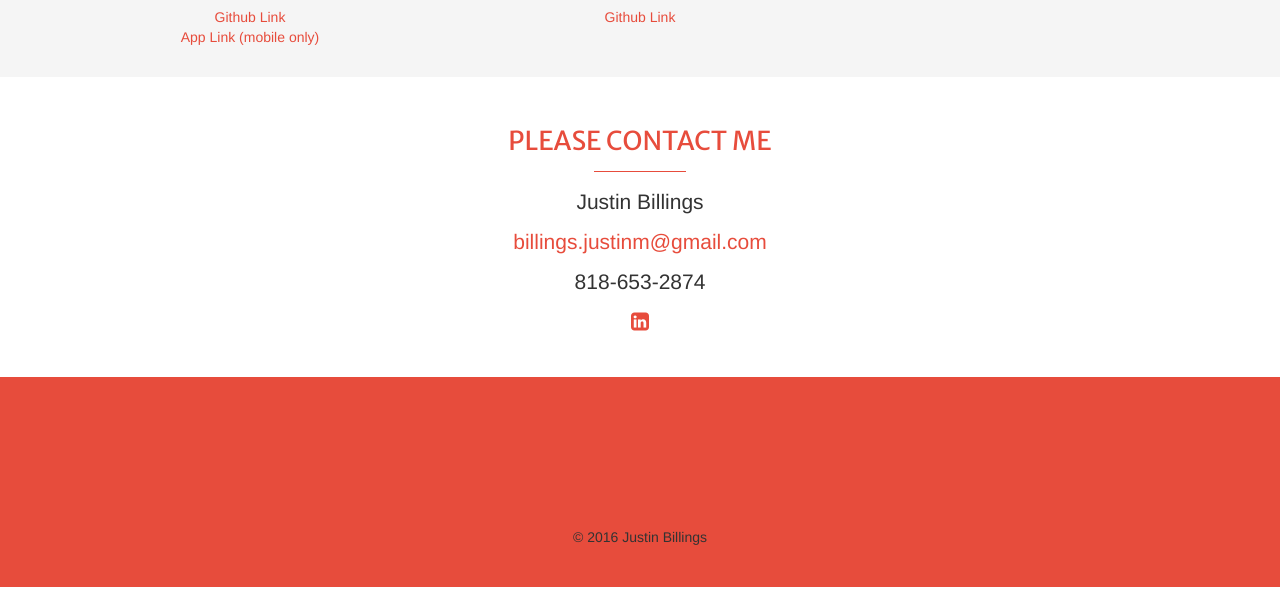
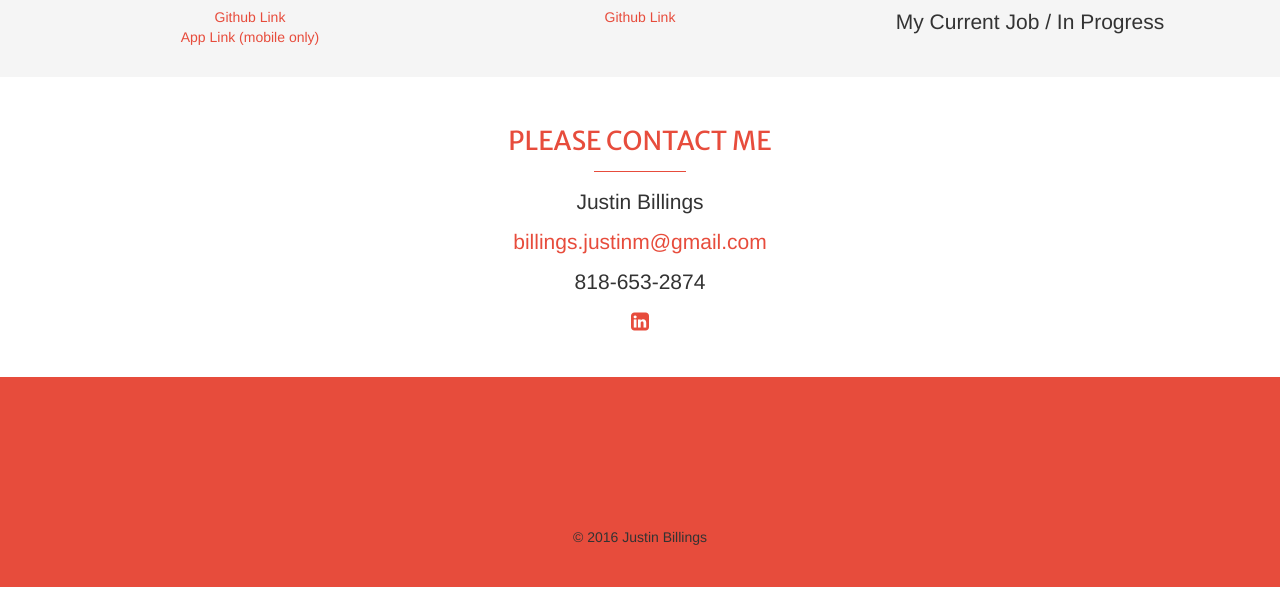
Before and after one commit to JustinBillings/JustinBillings.github.io, a plain HTML site: page index.html in a window 1280 px wide. Shown: the part 1435-2042 px from the top of the page. Drawn offline with nearby package versions, Linux system fonts and the light colour scheme; a script that the page names is missing.

Commit message:
solar panel in progress

```diff
--- a/index.html
+++ b/index.html
@@ -89,6 +89,7 @@
               <img class="port-image"src="./images/QSSHome.png" alt="">
             </div>
             <p>Solar Panel Company Site</p>
+            <p>My Current Job / In Progress</p>
           </div>
         </div>
       </div><!-- /container -->
```
